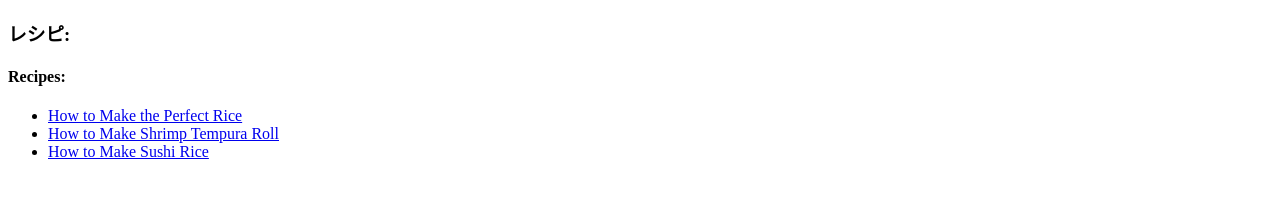
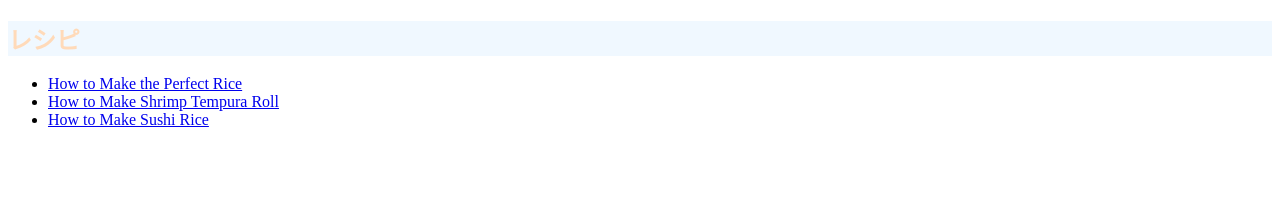
Before and after one commit to KriselleMarantan/odin-recipes, a plain HTML site: page index.html in a window 1280 px wide. Shown: the part 432-630 px from the top of the page. Drawn offline with Linux system fonts and the light colour scheme.

Commit message:
Styled recipe title

```diff
--- a/index.html
+++ b/index.html
@@ -10,8 +10,7 @@
     <h1>日本語のカフェいらっしゃいませ ♡！ </h1>
     <h3 class="english-title">Welcome to the Japanese Cafe!</h3>
     <img src="https://w0.peakpx.com/wallpaper/698/178/HD-wallpaper-♡-food-♡-pretty-item-object-fish-sushi-objects-sweet-nice-yummy-anime-sauce-delicious-lovely-food-items-anime-food-cute-kawaii-taste-oriental-prawn-plate.jpg" alt="Picture of anime food">
-    <h3>レシピ:</h3>
-    <h4>Recipes:</h4>
+    <h2 class="recipe">レシピ</h2>
     <ul>
         <li><a href="./recipes/theperfectrice.html">How to Make the Perfect Rice</a></li>
         <li> <a href="./recipes/shrimptempura.html">How to Make Shrimp Tempura Roll</a> </li>
--- a/stylesheet.css
+++ b/stylesheet.css
@@ -1,5 +1,7 @@
-/* Type Selector */
+/* Type Selector & Combining Type & Class selector*/
 h1,
-.english-title {color: lightpink; font-family: "Lucida Grande", sans-serif}
+.english-title {color: lightpink; font-family: "Lucida Grande", sans-serif;}
 
 h1{background-color: papayawhip}
+
+.recipe {color: peachpuff; font-family: "Lucida Grande", sans-serif; background-color:aliceblue;}
```
